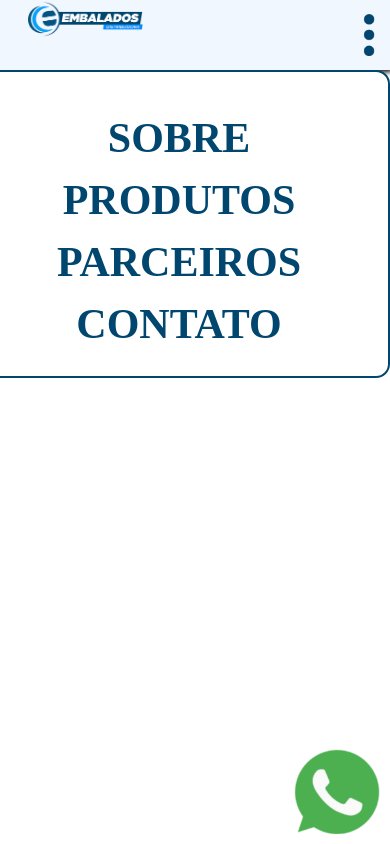
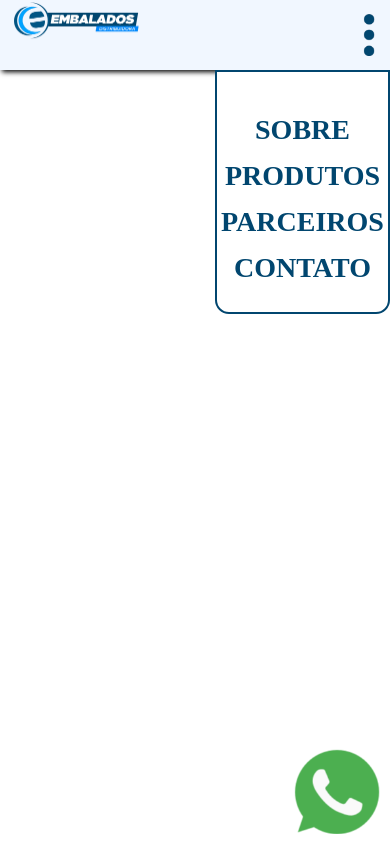
Before and after one commit to MuriloSalvi/embalados, a Next.js app: page / in a window 390 px wide. Built offline with nearby package versions, Linux system fonts and the light colour scheme.

Commit message:
finalmente header completo

```diff
--- a/src/components/Header/style.module.scss
+++ b/src/components/Header/style.module.scss
@@ -8,7 +8,6 @@
   }
 
   .header__container{
-
     max-width: 1080px;
     margin: auto;
     display: grid;
@@ -16,6 +15,9 @@
 
       .header__logo{
         width: 20rem;
+        img{
+          width: 20rem;
+        }
       }
 
 
@@ -58,7 +60,7 @@
   }
 }
 
-@media (max-width: 450px){
+@media (max-width:800px){
   .header{
     width: 100vw;
     height: 5rem;
@@ -69,10 +71,10 @@
       display: flex;
       width: 100%;
         .header__logo{
-          margin-left: 2rem;
-          flex: 2;
+          margin-left: 1rem;
+          width: 40vw;
           img{
-            height: 3rem;
+            width: 80%;
           }
         }
         .header__icon{
@@ -94,15 +96,19 @@
           position: fixed;
           right: 0;
           top: 5rem;
+          width: 50vw;
           ul{
+            position: absolute;
+            right: 0;
+            width: 12.5rem;
             display: flex;
             flex-direction: column;
             background-color: #fff;
             border: 2px solid #01466F;
-            border-radius: 1rem;
+            border-radius: 0 0 1rem 1rem ;
             padding: 2rem;
             li{
-              font-size: 3rem;
+              font-size: 2rem;
               margin-top: 1rem;
             }
 
@@ -112,4 +118,48 @@
 
     }
   }
-}
+
+  @media (max-width:550px){
+      .header__container{
+        display: flex;
+        width: 100%;
+          .header__logo{
+            margin-left: 1rem;
+            width: 40vw;
+            img{
+              width: 80%;
+            }
+          }
+          .header__icon{
+            position: relative;
+            flex: 1;
+            padding: 1rem;
+            display: inline;
+            height: 5rem;
+            width: 1rem;
+            img{
+              width: 3rem;
+              height: 3rem;
+              position: absolute;
+              right: 0;
+            }
+           }
+
+          .header__nav{
+
+            font-size: 1rem;
+            ul{
+              width: 30vw;
+
+              li{
+
+                margin-top: 1rem;
+              }
+
+            }
+
+          }
+
+      }
+    }
+  }
--- a/src/pages/index.tsx
+++ b/src/pages/index.tsx
@@ -2,7 +2,7 @@
 export default function Home() {
   return (
     <div >
-    <h1>Hello world</h1>
+
     </div>
   )
 }
```
